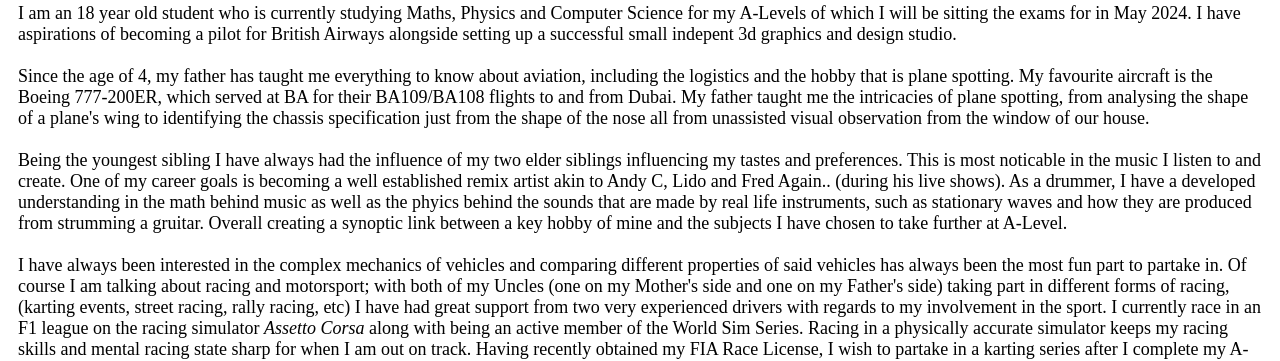
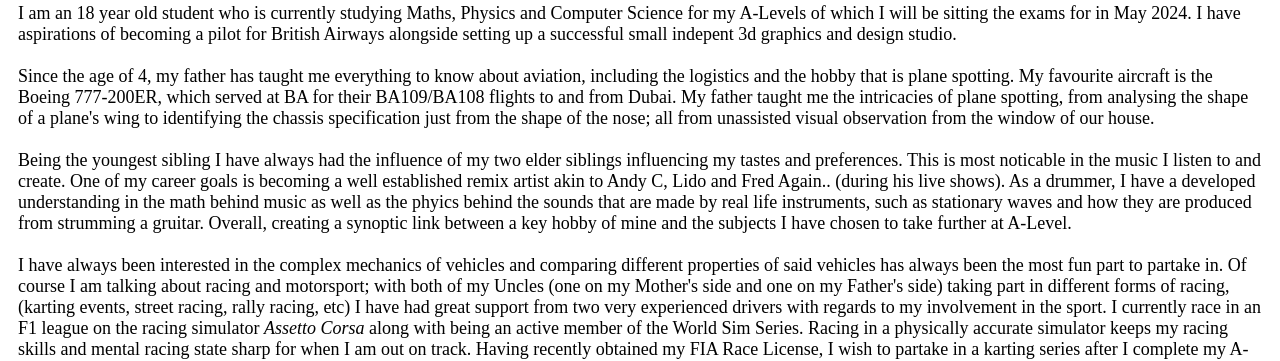
Before and after one commit to DucksterBoo123/DucksterBoo123.github.io, a Jekyll site: the page built from about.md, in a window 1280 px wide. Shown: the part 157-518 px from the top of the page. Built offline with Jekyll 4.4.1, drawn with Linux system fonts in a browser that asks for light colours.

```diff
--- a/about.md
+++ b/about.md
@@ -8,10 +8,10 @@ title: About
 I am an 18 year old student who is currently studying Maths, Physics and Computer Science for my A-Levels of which I will be sitting the exams for in May 2024. I have aspirations of becoming a pilot for British Airways alongside setting up a successful small indepent 3d graphics and design studio.
 <br>
 <br>
-Since the age of 4, my father has taught me everything to know about aviation, including the logistics and the hobby that is plane spotting. My favourite aircraft is the Boeing 777-200ER, which served at BA for their BA109/BA108 flights to and from Dubai. My father taught me the intricacies of plane spotting, from analysing the shape of a plane's wing to identifying the chassis specification just from the shape of the nose all from unassisted visual observation from the window of our house.
+Since the age of 4, my father has taught me everything to know about aviation, including the logistics and the hobby that is plane spotting. My favourite aircraft is the Boeing 777-200ER, which served at BA for their BA109/BA108 flights to and from Dubai. My father taught me the intricacies of plane spotting, from analysing the shape of a plane's wing to identifying the chassis specification just from the shape of the nose; all from unassisted visual observation from the window of our house.
 <br>
 <br>
-Being the youngest sibling I have always had the influence of my two elder siblings influencing my tastes and preferences. This is most noticable in the music I listen to and create. One of my career goals is becoming a well established remix artist akin to Andy C, Lido and Fred Again.. (during his live shows). As a drummer, I have a developed understanding in the math behind music as well as the phyics behind the sounds that are made by real life instruments, such as stationary waves and how they are produced from strumming a gruitar. Overall creating a synoptic link between a key hobby of mine and the subjects I have chosen to take further at A-Level.
+Being the youngest sibling I have always had the influence of my two elder siblings influencing my tastes and preferences. This is most noticable in the music I listen to and create. One of my career goals is becoming a well established remix artist akin to Andy C, Lido and Fred Again.. (during his live shows). As a drummer, I have a developed understanding in the math behind music as well as the phyics behind the sounds that are made by real life instruments, such as stationary waves and how they are produced from strumming a gruitar. Overall, creating a synoptic link between a key hobby of mine and the subjects I have chosen to take further at A-Level.
 <br>
 <br>
 I have always been interested in the complex mechanics of vehicles and comparing different properties of said vehicles has always been the most fun part to partake in. Of course I am talking about racing and motorsport; with both of my Uncles (one on my Mother's side and one on my Father's side) taking part in different forms of racing, (karting events, street racing, rally racing, etc) I have had great support from two very experienced drivers with regards to my involvement in the sport. I currently race in an F1 league on the racing simulator <em>Assetto Corsa</em> along with being an active member of the World Sim Series. Racing in a physically accurate simulator keeps my racing skills and mental racing state sharp for when I am out on track. Having recently obtained my FIA Race License, I wish to partake in a karting series after I complete my A-Levels during the summer break.
```
